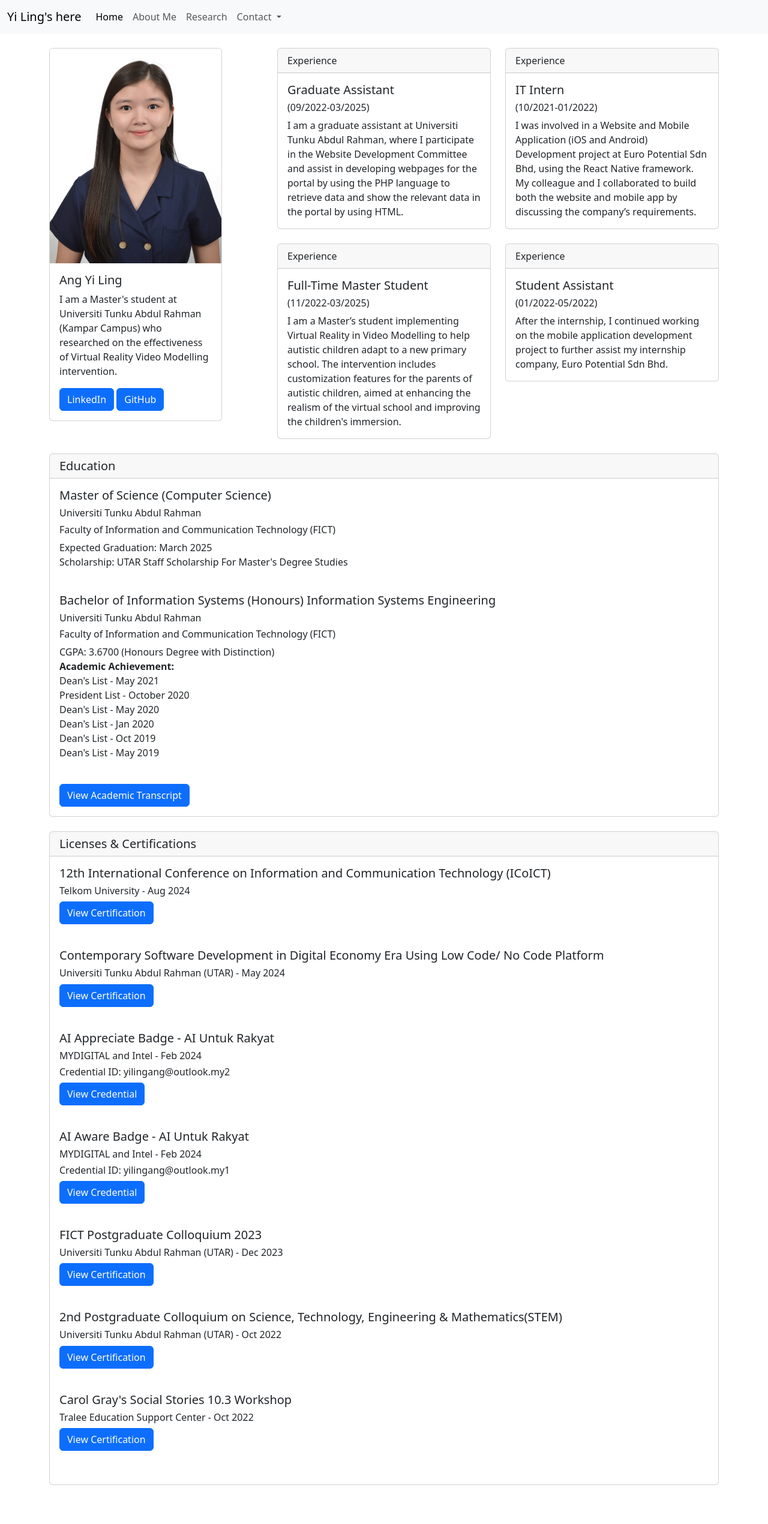
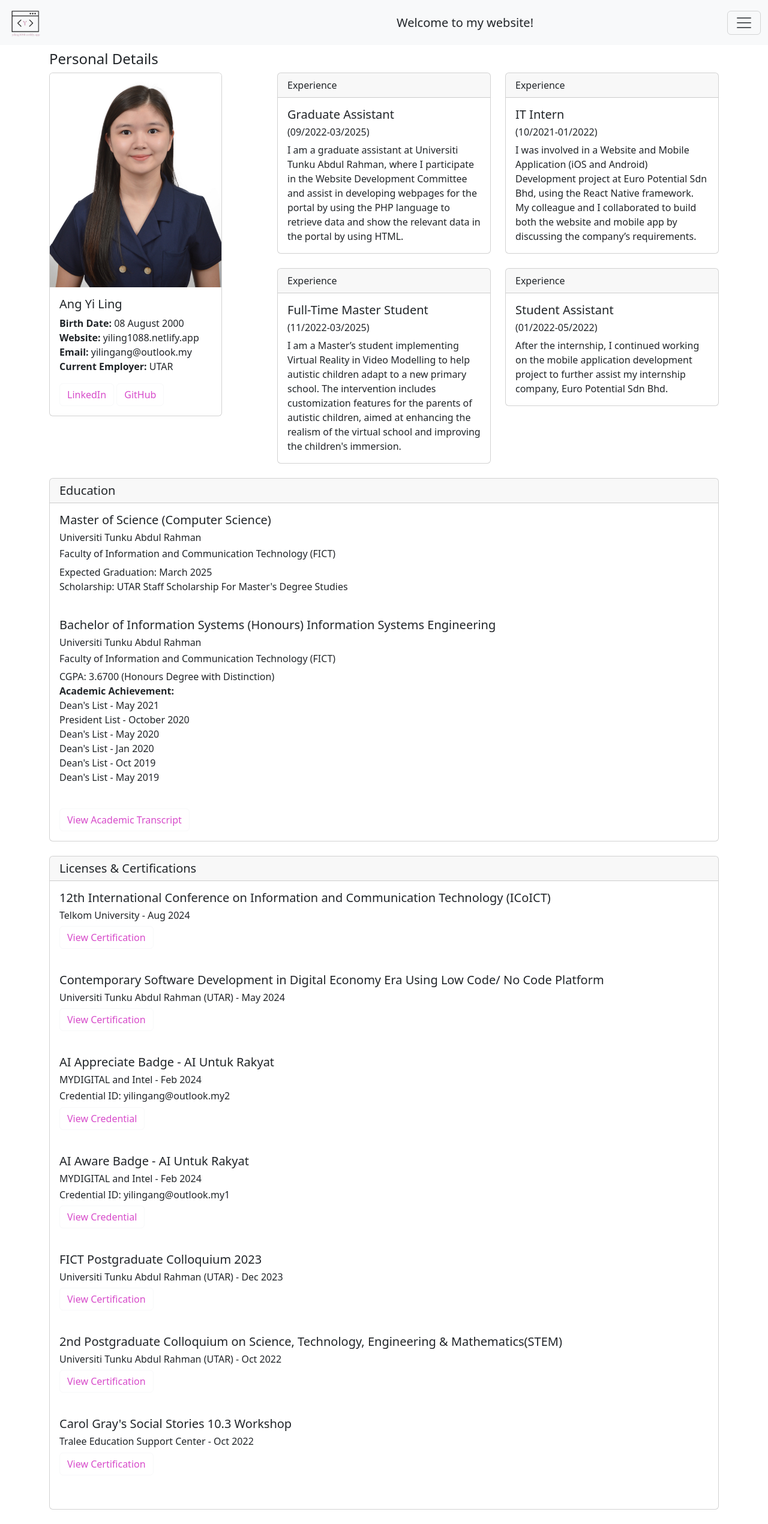
Before and after one commit to angyl88/YilingPersonalWebsite, a plain HTML site: page about.html in a window 1280 px wide. Shown: the whole page at 60% size. Before the commit the page ends 2500 px from the top, so only its background shows below. Drawn offline with nearby package versions, Linux system fonts and the light colour scheme.

Commit message:
Solve mobile responsive issues

```diff
--- a/about.html
+++ b/about.html
@@ -5,32 +5,28 @@
     <meta charset="utf-8">
     <meta name="viewport" content="width=device-width, initial-scale=1">
     <link rel="stylesheet" href="https://cdn.jsdelivr.net/npm/bootstrap@5.3.3/dist/css/bootstrap.min.css">
+    <link rel="stylesheet" href="mystyle.css">
     <title>Hello World</title>
 </head>
 
-<style>
-    .carousel {
-        width: 80%;
-        height: auto;
-        /* Adjust as necessary */
-        top: 0;
-        left: 0;
-        z-index: 10;
-    }
-
-    .card {
-        z-index: 1;
-        /* Lower than carousel */
-    }
-</style>
 
 <body>
     <!-- Navigation Bar -->
-    <nav class="navbar navbar-expand-lg bg-body-tertiary">
+
+    <nav class="navbar bg-body-tertiary fixed-top">
         <div class="container-fluid">
-            <a class="navbar-brand" href="#">Yi Ling's here</a>
-            <div class="collapse navbar-collapse" id="navbarSupportedContent">
-                <ul class="navbar-nav me-auto mb-2 mb-lg-0">
+          <a class="navbar-brand" href="#"><img src="img/logo_transparent.png" width="20%"></a>
+          <h5 class="offcanvas-title d-none d-md-block" id="offcanvasNavbarLabel">Welcome to my website!</h5>
+          <button class="navbar-toggler" type="button" data-bs-toggle="offcanvas" data-bs-target="#offcanvasNavbar" aria-controls="offcanvasNavbar" aria-label="Toggle navigation">
+            <span class="navbar-toggler-icon"></span>
+          </button>
+          <div class="offcanvas offcanvas-end" tabindex="-1" id="offcanvasNavbar" aria-labelledby="offcanvasNavbarLabel">
+            <div class="offcanvas-header">
+              <h5 class="offcanvas-title" id="offcanvasNavbarLabel"><img src="img/logo_transparent.png" width="40%"></h5>
+              <button type="button" class="btn-close" data-bs-dismiss="offcanvas" aria-label="Close"></button>
+            </div>
+            <div class="offcanvas-body">
+              <ul class="navbar-nav justify-content-end flex-grow-1 pe-3">
                 <li class="nav-item">
                   <a class="nav-link active" aria-current="page" href="index.html">Home</a>
                 </li>
@@ -41,34 +37,34 @@
                     <a class="nav-link" href="research.html">Research</a>
                   </li>
                 <li class="nav-item dropdown">
-                        <a class="nav-link dropdown-toggle" href="#" role="button" data-bs-toggle="dropdown"
-                            aria-expanded="false">
+                  <a class="nav-link dropdown-toggle" href="#" role="button" data-bs-toggle="dropdown" aria-expanded="false">
                     Contact
                   </a>
                   <ul class="dropdown-menu">
-                            <li><a class="dropdown-item"
-                                    href="https://www.linkedin.com/in/yi-ling-ang-74a375253/">LinkedIn</a></li>
+                    <li><a class="dropdown-item" href="https://www.linkedin.com/in/yi-ling-ang-74a375253/">LinkedIn</a></li>
                     <li><a class="dropdown-item" href="https://github.com/angyl88">GitHub</a></li>
                   </ul>
                 </li>
               </ul>
             </div>
           </div>
+        </div>
       </nav>
+
     <div class="container position-relative">
         <!-- Content -->
         <br>
+        <h4>Personal Details</h4>
         <div class="row">
             <div class="col-12 col-md-4">
                 <div class="card" style="width: 18rem;">
                     <img src="img/AngYiLing_Photo.JPG" class="card-img-top" alt="...">
                     <div class="card-body">
                         <h5 class="card-title">Ang Yi Ling</h5>
-                        <p class="card-text">I am a Master's student at Universiti Tunku Abdul Rahman (Kampar Campus)
-                            who researched on the effectiveness of Virtual Reality Video Modelling intervention.</p>
+                        <p class="card-text"><b>Birth Date:</b> 08 August 2000<br><b>Website:</b> yiling1088.netlify.app<br><b>Email:</b> yilingang@outlook.my<br><b>Current Employer:</b> UTAR</p>
                         <a href="https://www.linkedin.com/in/yi-ling-ang-74a375253/"
-                            class="btn btn-primary">LinkedIn</a>
-                        <a href="https://github.com/angyl88" class="btn btn-primary">GitHub</a>
+                            class="btn btn-outline-light">LinkedIn</a>
+                        <a href="https://github.com/angyl88" class="btn btn-outline-light">GitHub</a>
                     </div>
                 </div>
             </div>
@@ -150,7 +146,7 @@
                             </b><br>Dean's List - May 2021<br>President List - October 2020<br>Dean's List - May
                             2020<br>Dean's List - Jan 2020<br>Dean's List - Oct 2019<br>Dean's List - May 2019<br></p>
                         <br>
-                        <a href="doc/AngYiLing_AcademicTranscript.pdf" class="btn btn-primary">View Academic
+                        <a href="doc/AngYiLing_AcademicTranscript.pdf" class="btn btn-outline-light">View Academic
                             Transcript</a>
                     </div>
                 </div>
@@ -164,43 +160,43 @@
                         <h5 class="card-title">12th International Conference on Information and Communication Technology
                             (ICoICT)</h5>
                         <h6>Telkom University - Aug 2024</h6>
-                        <a href="doc/ICoICT_Certificate.pdf" class="btn btn-primary">View Certification</a>
+                        <a href="doc/ICoICT_Certificate.pdf" class="btn btn-outline-light">View Certification</a>
                         <p><br></p>
 
                         <h5 class="card-title">Contemporary Software Development in Digital Economy Era Using Low Code/
                             No Code Platform</h5>
                         <h6>Universiti Tunku Abdul Rahman (UTAR) - May 2024</h6>
-                        <a href="doc/LowCodeTraining_Certificate.pdf" class="btn btn-primary">View Certification</a>
+                        <a href="doc/LowCodeTraining_Certificate.pdf" class="btn btn-outline-light">View Certification</a>
                         <p><br></p>
 
                         <h5 class="card-title">AI Appreciate Badge - AI Untuk Rakyat</h5>
                         <h6>MYDIGITAL and Intel - Feb 2024</h6>
                         <h6>Credential ID: yilingang@outlook.my2</h6>
                         <a href="https://ai.gov.my/#/badge?id=U2FsdGVkX19d1eIZhme4pbbUfWBsxoXNDuWD9AZvMU8e1Q2u3A4l"
-                            class="btn btn-primary">View Credential</a>
+                            class="btn btn-outline-light">View Credential</a>
                         <p><br></p>
 
                         <h5 class="card-title">AI Aware Badge - AI Untuk Rakyat</h5>
                         <h6>MYDIGITAL and Intel - Feb 2024</h6>
                         <h6>Credential ID: yilingang@outlook.my1</h6>
                         <a href="https://ai.gov.my/#/badge?id=U2FsdGVkX19YZaSTwWvBgufs1L2a3S4haSpPGUhpzI8Q68l8eLse1Q2u3A4l"
-                            class="btn btn-primary">View Credential</a>
+                            class="btn btn-outline-light">View Credential</a>
                         <p><br></p>
 
                         <h5 class="card-title">FICT Postgraduate Colloquium 2023</h5>
                         <h6>Universiti Tunku Abdul Rahman (UTAR) - Dec 2023</h6>
-                        <a href="doc/ColloquiumFICT2023.pdf" class="btn btn-primary">View Certification</a>
+                        <a href="doc/ColloquiumFICT2023.pdf" class="btn btn-outline-light">View Certification</a>
                         <p><br></p>
 
                         <h5 class="card-title">2nd Postgraduate Colloquium on Science, Technology, Engineering &
                             Mathematics(STEM)</h5>
                         <h6>Universiti Tunku Abdul Rahman (UTAR) - Oct 2022</h6>
-                        <a href="doc/STEM2022_Certificate.pdf" class="btn btn-primary">View Certification</a>
+                        <a href="doc/STEM2022_Certificate.pdf" class="btn btn-outline-light">View Certification</a>
                         <p><br></p>
 
                         <h5 class="card-title">Carol Gray's Social Stories 10.3 Workshop</h5>
                         <h6>Tralee Education Support Center - Oct 2022</h6>
-                        <a href="doc/carolgray_ss_certificate.pdf" class="btn btn-primary">View Certification</a>
+                        <a href="doc/carolgray_ss_certificate.pdf" class="btn btn-outline-light">View Certification</a>
                         <p><br></p>
 
                     </div>
@@ -213,9 +209,8 @@
 
 
     </div>
-    <script src="https://cdn.jsdelivr.net/npm/bootstrap@5.3.3/dist/js/bootstrap.bundle.min.js">
+    <script src="https://cdn.jsdelivr.net/npm/bootstrap@5.3.3/dist/js/bootstrap.bundle.min.js">    </script>
 
-    </script>
 </body>
 
 </html>
--- /dev/null
+++ b/mystyle.css
@@ -0,0 +1,33 @@
+.carousel {
+    width: 80%;
+    height: auto;
+    /* Adjust as necessary */
+    top: 0;
+    left: 0;
+    z-index: 10;
+}
+
+.card {
+    z-index: 1;/* Lower than carousel */
+    transition: all 0.3s;
+}
+
+.card:hover{
+    transform: scale(1.08);
+}
+
+.container {
+    padding-top: 60px;
+}
+
+.btn-outline-light{
+    color: #D74BCA;
+    background-color: #ffffff;
+    outline-color: #D74BCA;
+}
+
+.btn-outline-light:hover{
+    color: #ffffff;
+    background-color: #AD39A2;
+    outline-color: #ffffff;
+}
```
Also changed, not shown: index.html (+27 -26 lines), research.html (+22 -21 lines), img/logo.jpg (added), img/logo_transparent.png (added). Lines whose indentation alone changed are shown as unchanged.
